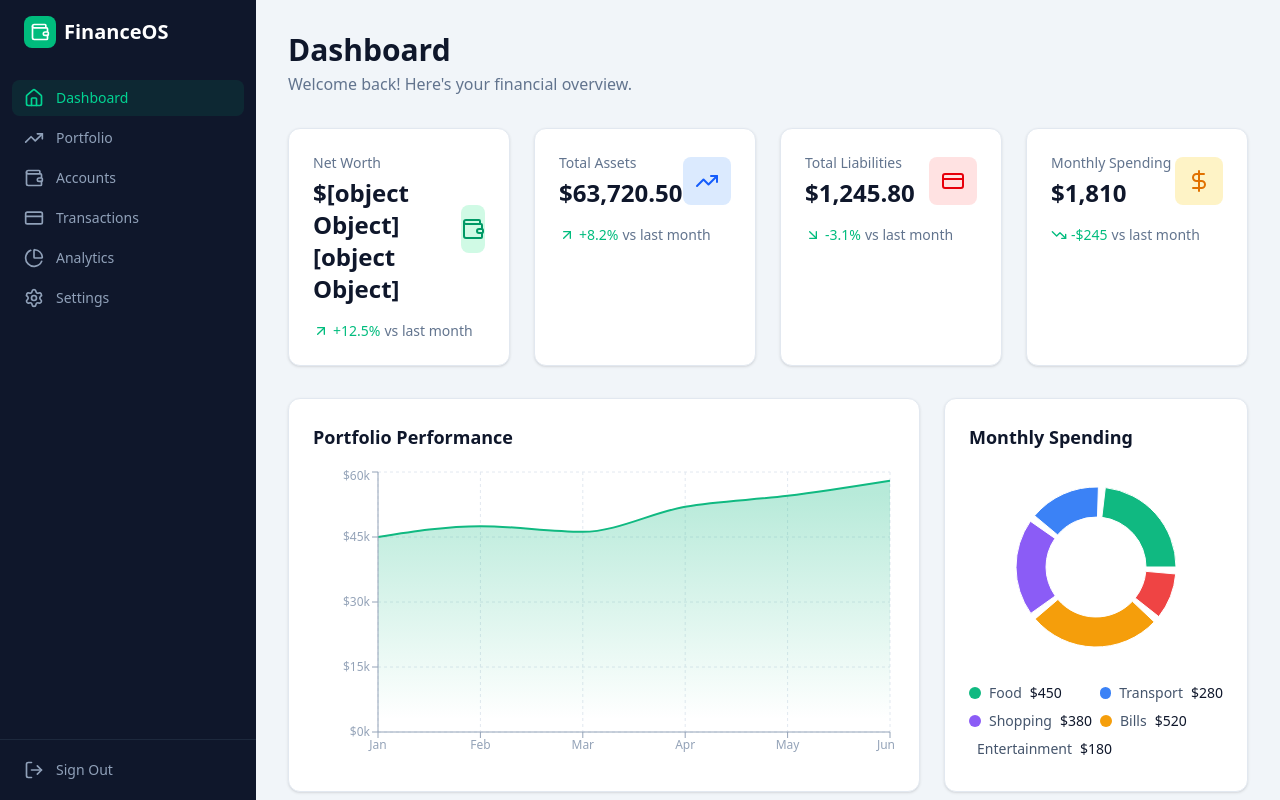
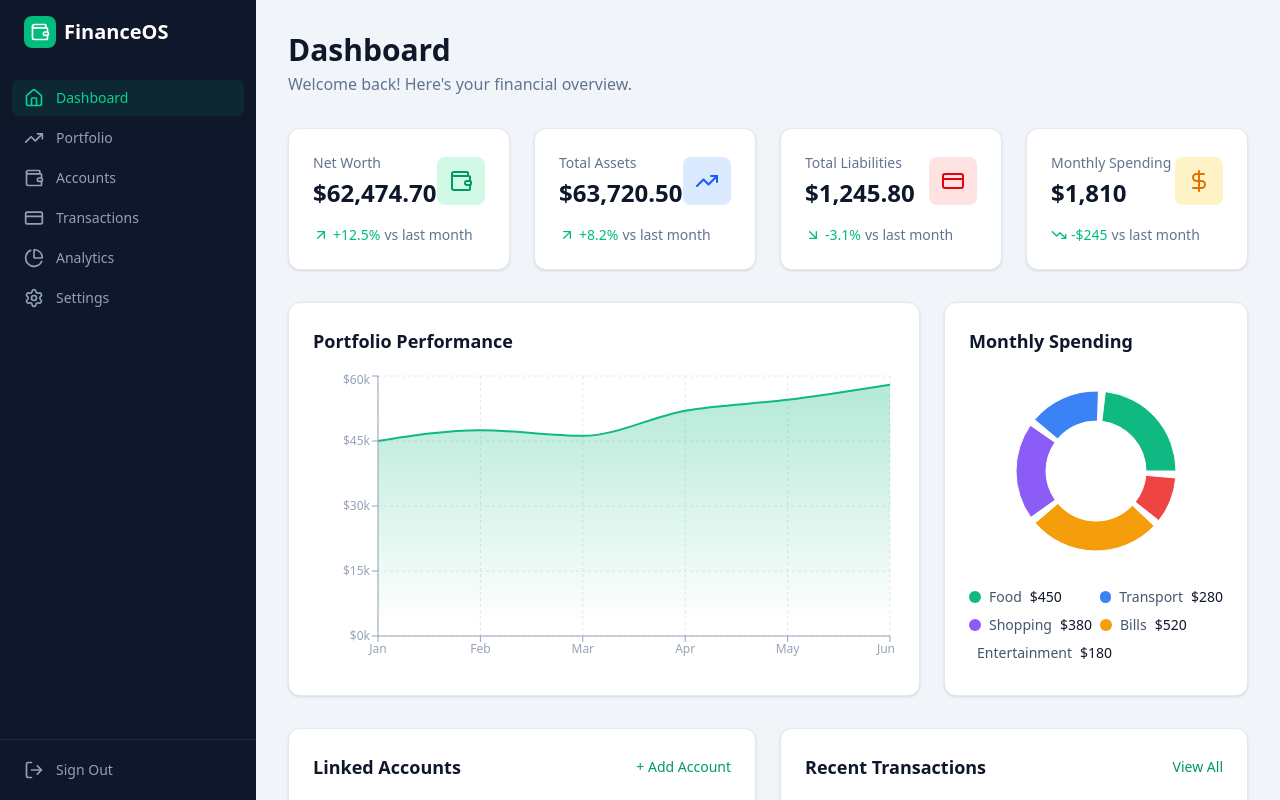
Before and after one commit to bdervishi/FinaceOS, a Next.js app: page /dashboard in a window 1280 px wide. Built offline with nearby package versions, Linux system fonts and the light colour scheme.

Commit message:
Fix TypeScript reduce error

```diff
--- a/src/app/dashboard/page.tsx
+++ b/src/app/dashboard/page.tsx
@@ -51,7 +51,7 @@ export default function DashboardPage() {
     )
   }
 
-  const totalBalance = mockAccounts.reduce((acc, acc_) => acc_ + acc_, 0)
+  const totalBalance = mockAccounts.reduce((acc, item) => acc + item.balance, 0)
   const totalAssets = mockAccounts.filter(a => a.balance > 0).reduce((acc, a) => acc + a.balance, 0)
   const totalLiabilities = mockAccounts.filter(a => a.balance < 0).reduce((acc, a) => acc + Math.abs(a.balance), 0)
 
```
